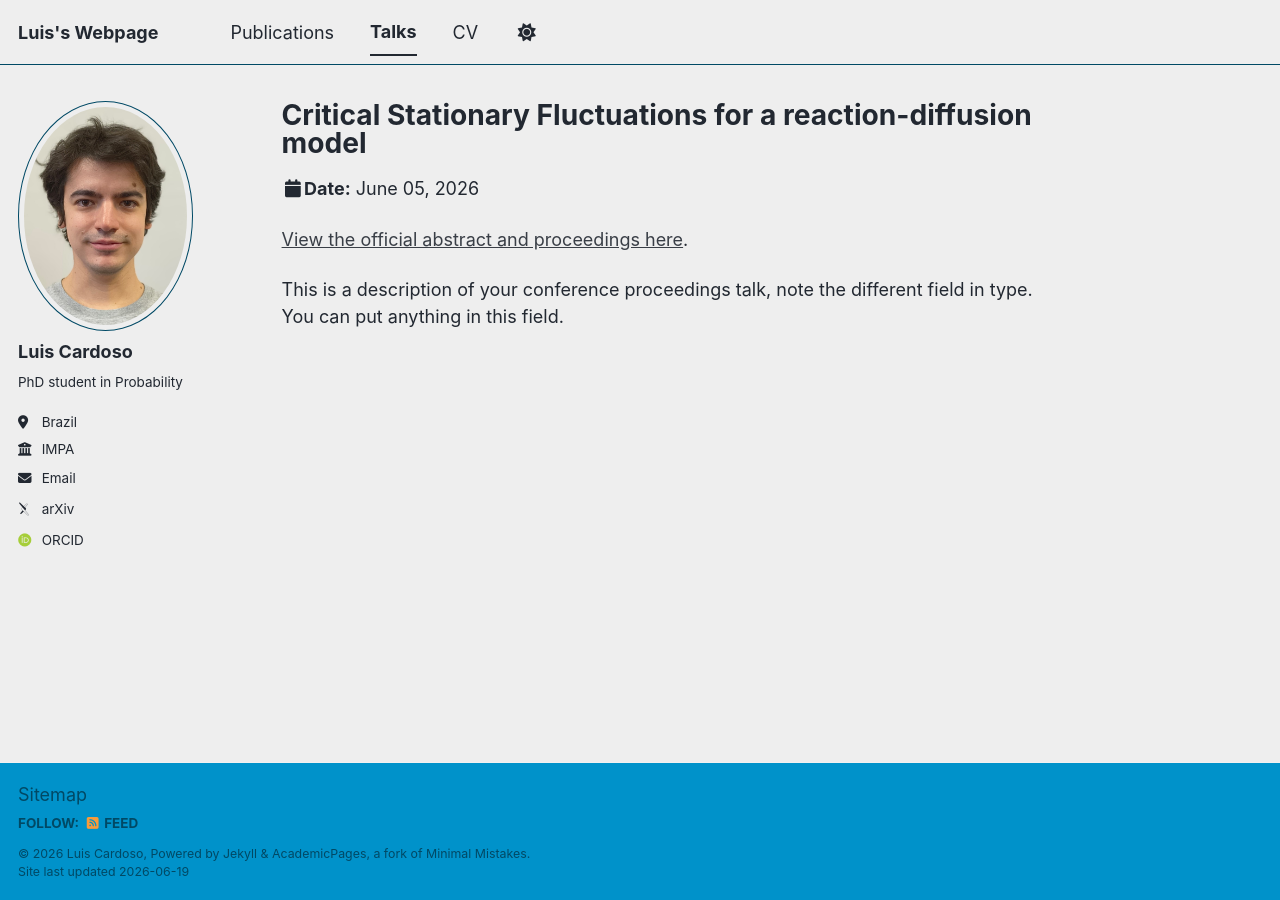
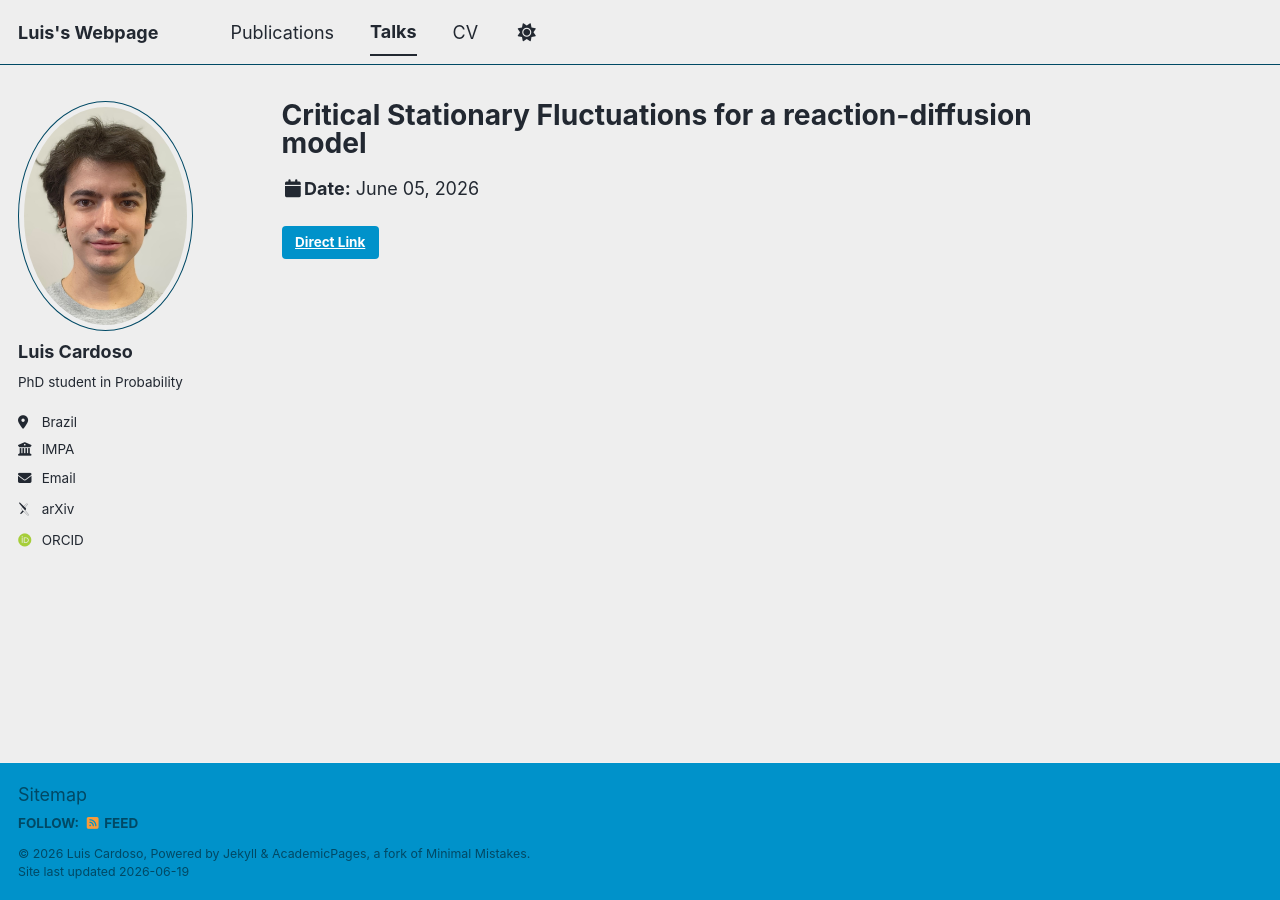
Before and after one commit to LuisFCardoso/LuisFCardoso.github.io, a Jekyll site: the page built from _talks/2026-06-05-LPMS.md, in a window 1280 px wide. Built offline with Jekyll 4.4.1, drawn with Linux system fonts in a browser that asks for light colours; some web fonts are replaced; a script bundle is joined from its source files by our own code; library files that are not in the unit come from our copies.

Commit message:
fix talk

```diff
--- a/_talks/2026-06-05-LPMS.md
+++ b/_talks/2026-06-05-LPMS.md
@@ -6,8 +6,5 @@ permalink: /talks/2026-06-05-lpms
 venue: "LPMS"
 date: 2026-06-05
 location: "Paris, France"
+link: "https://analysis-spdes-sorbonne.github.io/abstracts.html#st-Cardoso"
 ---
-
-[View the official abstract and proceedings here](https://analysis-spdes-sorbonne.github.io/abstracts.html#st-Cardoso).
-
-This is a description of your conference proceedings talk, note the different field in type. You can put anything in this field.
```
